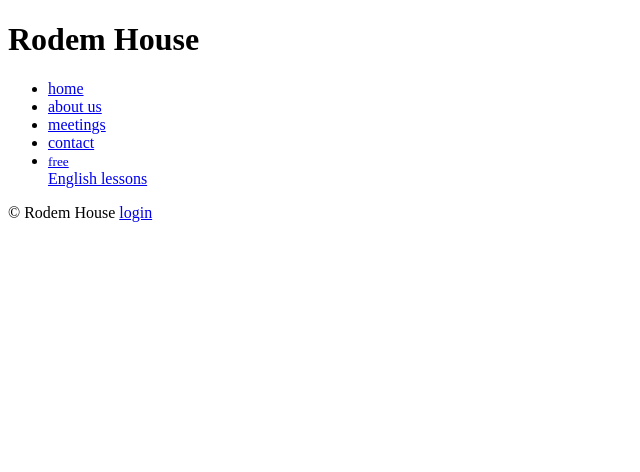
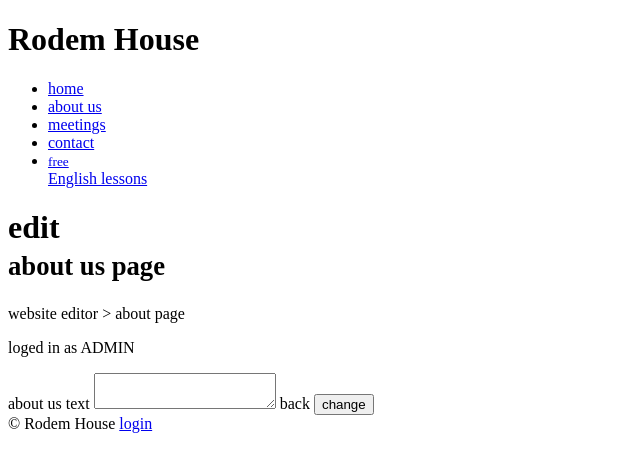
Before and after one commit to peter-sharp/Rodem-house, a PHP site: page /edit_aboutpage.php in a window 1280 px wide. Shown: the top 472 px of the page, without its empty margins (0-640 px from the left). Run offline with PHP 8.4, Linux system fonts and the light colour scheme.

Commit message:
finished initial markup

```diff
--- a/edit_aboutpage.php
+++ b/edit_aboutpage.php
@@ -2,6 +2,19 @@
 include('./templates/header.php');
 ?>
 <main>
+  <form class="pages" action="index.html" method="post">
+
+  <main>
+    <h1>edit<br><small>about us page</small></h1>
+    <p>website editor > about page</p>
+    <section class="editor">
+      <p>loged in as ADMIN</p>
+      <label for="about">about us text</label>
+      <textarea  name="about" ></textarea>
+
+      <a class="btn btn-back" name="change">back</button>
+      <button class="btn btn-CTA" type="submit" name="change">change</button>
+    </section>
 </main>
 <?php
 include('./templates/footer.php');
```
